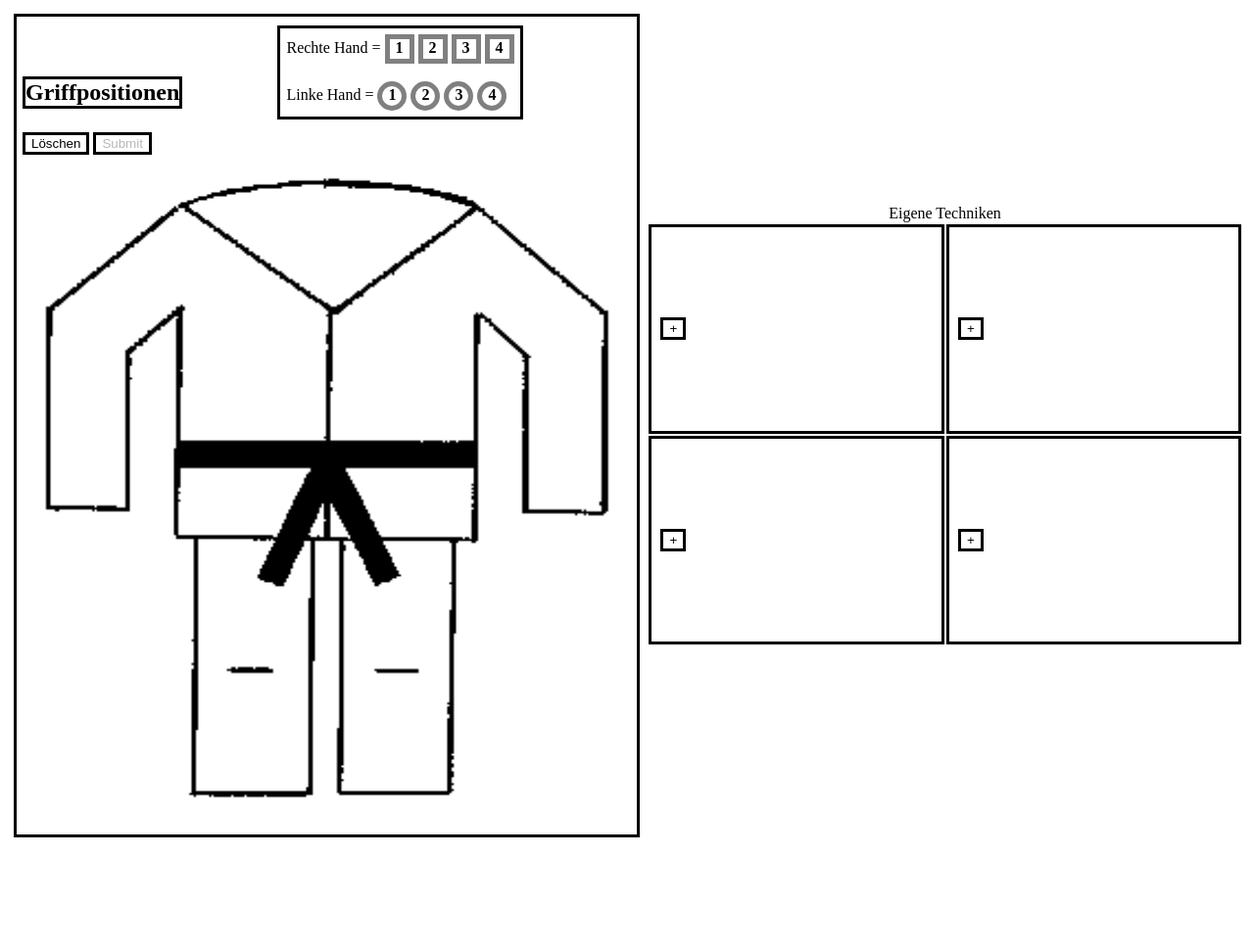
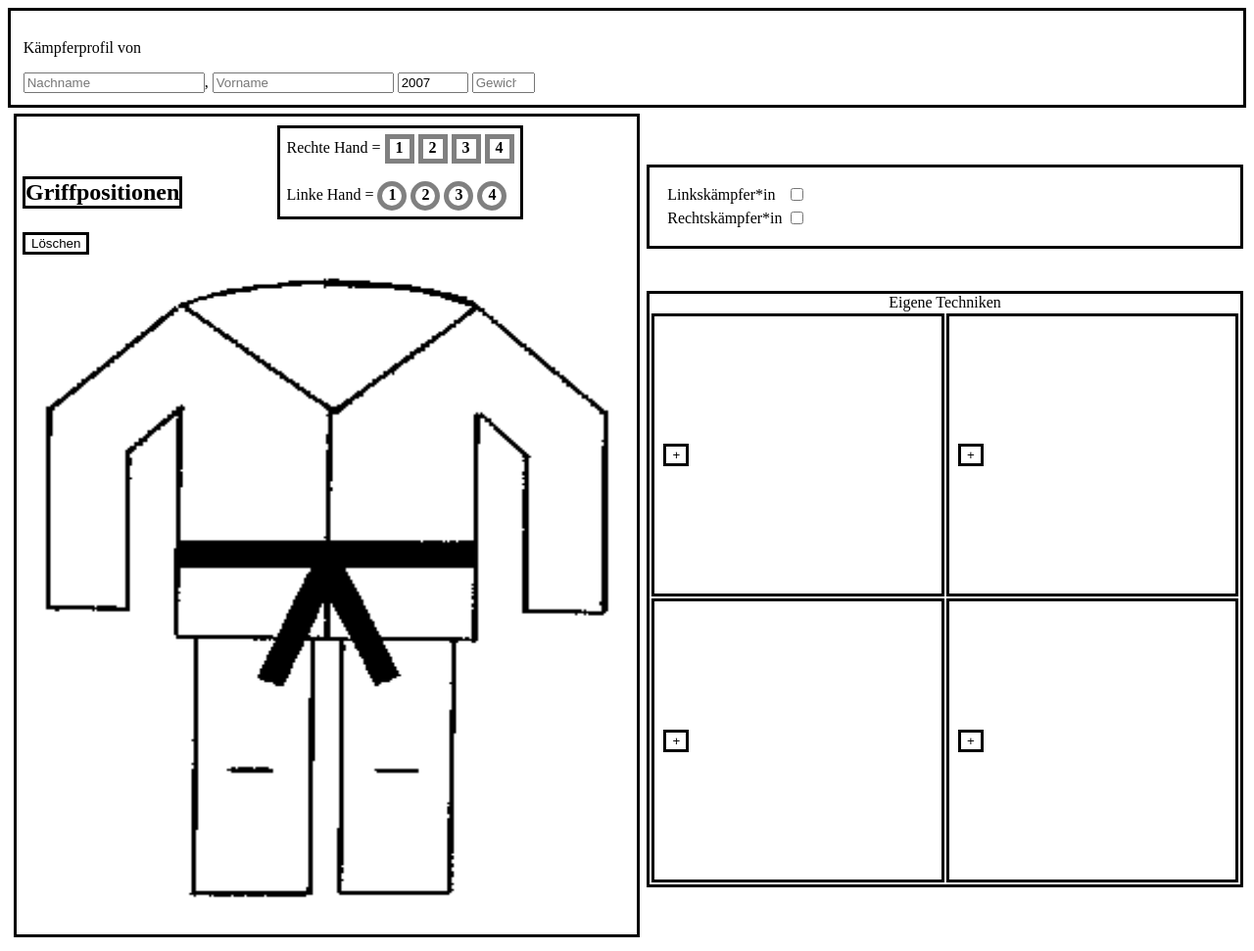
Before and after one commit to technicfan/judo_profiles, a Django app: page /new in a window 1280 px wide. Shown: the whole page at 98% size. Before the commit the page ends 855 px from the top, so only its background shows below. Run offline with Django 5.2, Linux system fonts and the light colour scheme; the visitor is signed in with stand-in values (Sample User, id 1); data that the repository does not hold is empty.

Commit message:
fix form

```diff
--- a/judo_profiles/main/static/script/positions.js
+++ b/judo_profiles/main/static/script/positions.js
@@ -1,6 +1,9 @@
+// disable submitting for unwanted buttons
+document.querySelectorAll("button").forEach(button => { button.addEventListener("click", event => { event.preventDefault() }) })
+
 // Own Techniques
-let own1 = 0, own2 = 0, own3 = 0, own4 = 0;
-const techniques = $("#hidden_thing").html()
+let own1 = 1, own2 = 1, own3 = 1, own4 = 1;
+const techniques = $("#hidden_techniques").html()
 
 function add_own(field){
     switch(field){
@@ -17,7 +20,7 @@ function add_own(field){
             number = own4
             break
     }
-    if (number < 3){
+    if (number <= 3){
         own_technique_html = `
         <div class="own_technique" id="own` + field + "_" + number + `">
             <select id="own` + field + "_" + "d" + number + `" class="direction">
@@ -41,20 +44,15 @@ function add_own(field){
                 <option value="T">Training</option>
                 <option value="Z">zu lernen</option>
             </select>
-            <button onclick="remove_own(` + field + ", " + number + `)">Löschen</button>
+            <button onclick="remove_own(` + field + ", " + number + `)" class="dont_submit">Löschen</button>
         </div>
         `
 
         $("#own" + field).append(own_technique_html)
         for (let i = 0; i < positions.length; i++) {
             let position = positions.item(i)
-            if (position.className[0] == "l"){
-                side = "left"
-            } else {
-                side = "right"
-            }
             if (position.style.display == "flex"){
-                $("." + side).append(
+                $("#" + "own" + field + "_" + "p" + position.className[0] + number).append(
                     '<option value="' + position.className.slice(-1) + '">' + position.className.slice(-1) + '</option>'
                 )
             }
@@ -128,16 +126,18 @@ function mouseDownDoc(e){
 function mouseDownImg(e){
     if (move != null){
         move.style.display = "flex"
-        placeRelative(move, (e.clientY + window.scrollY - move.clientHeight / 2 - image.offsetTop) / image.clientHeight,
-                        (e.clientX + window.scrollX - move.clientWidth / 2 - image.offsetLeft) / image.clientWidth)
+        placeRelative(move, (e.clientY - move.clientHeight / 2 - image.getBoundingClientRect().top) / image.clientHeight,
+                        (e.clientX - move.clientWidth / 2 - image.getBoundingClientRect().left) / image.clientWidth)
         if (move.className[0] == "l"){
             side = "left"
         } else {
             side = "right"
         }
-        if ($("." + side).find("[value='" + move.className.slice(-1) + "']").text() == ""){
-            $("." + side).append('<option value="' + move.className.slice(-1) + '">' + move.className.slice(-1) + '</option>')
-        }
+        document.querySelectorAll("." + side).forEach(select => {
+            if ($("#" + select.id).find("[value='" + move.className.slice(-1) + "']").text() == ""){
+                $("#" + select.id).append('<option value="' + move.className.slice(-1) + '">' + move.className.slice(-1) + '</option>')
+            }
+        })
         move.addEventListener("mousedown", mouseDownPos)
     }
 }
@@ -173,16 +173,16 @@ function mouseDownPos(e){
 
 function mouseMovePos(e){
     if (move != null){
-        if (e.clientX <= image.offsetLeft - window.scrollX + image.offsetWidth && e.clientX >= image.offsetLeft - window.scrollX){
+        if (e.clientX <= image.getBoundingClientRect().left + image.offsetWidth && e.clientX >= image.getBoundingClientRect().left){
             newX = startX - e.clientX
             startX = e.clientX
         }
-        if (e.clientY <= image.offsetTop - window.scrollY + image.clientHeight && e.clientY >= image.offsetTop - window.scrollY){
+        if (e.clientY <= image.getBoundingClientRect().top + image.clientHeight && e.clientY >= image.getBoundingClientRect().top){
             newY = startY - e.clientY
             startY = e.clientY
         }
-        placeRelative(move, (move.offsetTop - newY - image.offsetTop) / image.clientHeight,
-                        (move.offsetLeft - newX - image.offsetLeft) / image.clientWidth)
+        placeRelative(move, (move.getBoundingClientRect().top - newY - image.getBoundingClientRect().top) / image.clientHeight,
+                        (move.getBoundingClientRect().left - newX - image.getBoundingClientRect().left) / image.clientWidth)
     }
 }
 
@@ -193,7 +193,7 @@ function mouseUpPos(e){
     }
 }
 
-function placeRelative(object, relativeY, relativeX, change = true){
+function placeRelative(object, relativeY, relativeX){
     borderWidth = parseInt(window.getComputedStyle(object).borderWidth)
     maxY = 1 - (object.clientHeight + 2 * borderWidth) / image.clientHeight
     maxX = 1 - (object.clientWidth + 2 * borderWidth) / image.clientWidth
@@ -209,17 +209,16 @@ function placeRelative(object, relativeY, relativeX, change = true){
         relativeX = 0
     }
 
-    object.style.top = relativeY * image.clientHeight + image.offsetTop + "px"
-    object.style.left = relativeX * image.clientWidth + image.offsetLeft + "px"
+    console.log(window.scrollY)
+    console.log(relativeX, relativeY)
 
-    if (change){
-        document.getElementById("submit").disabled = false
-    }
+    object.style.top = relativeY * image.clientHeight + image.getBoundingClientRect().top + window.scrollY + "px"
+    object.style.left = relativeX * image.clientWidth + image.getBoundingClientRect().left + window.scrollX + "px"
 }
 
 function getRelative(object){
-    y = (parseInt(object.style.top) - image.offsetTop) / image.clientHeight
-    x = (parseInt(object.style.left) - image.offsetLeft) / image.clientWidth
+    y = (parseInt(object.style.top) - image.getBoundingClientRect().top - window.scrollY) / image.clientHeight
+    x = (parseInt(object.style.left) - image.getBoundingClientRect().left - window.scrollX) / image.clientWidth
 
     return [y, x]
 }
@@ -249,7 +248,7 @@ function delClick(){
     }
 }
 
-function submit(){
+function submit_positions(){
     pos = []
     for (let i = 0; i < positions.length; i++) {
         if (positions.item(i).style.display == "flex"){
--- a/judo_profiles/main/templates/positions.html
+++ b/judo_profiles/main/templates/positions.html
@@ -84,17 +84,58 @@
             border-color: black;
             border-style: solid;
             padding: .25cm;
-            height: 5cm;
+            height: 7cm;
             width: 15cm;
         }
-        #hidden_thing {
+        .own_technique {
+            padding: 2%;
+        }
+        #own_container {
+            border-width: 3px;
+            border-color: black;
+            border-style: solid;
+        }
+        #side_container {
+            border-width: 3px;
+            border-color: black;
+            border-style: solid;
+            margin-bottom: 7%;
+            padding: 2.5%;
+        }
+        #general_container {
+            border-width: 3px;
+            border-color: black;
+            border-style: solid;
+            padding: 1%;
+        }
+        label {
+            -moz-user-select: none;
+            -webkit-user-select: none;
+            -ms-user-select: none;
+            user-select: none;
+        }
+        .hidden {
             display: none;
         }
     </style>
     <script src="https://code.jquery.com/jquery-3.7.1.js"></script>
     <body>
+        <div id="hidden_container" class="hidden">
+            <select id="hidden_techniques" class="hidden">
+                {% for t in techniques %}
+                    <option value="{{ t.id }}">{{ t.name }}</option>
+                {% endfor %}
+            </select>
+        </div>
         <form method="post">
             {% csrf_token %}
+            <div id="general_container">
+                <p id="title">Kämpferprofil von</p>
+                <input type="text" placeholder="Nachname">,
+                <input type="text" placeholder="Vorname">
+                <input type="number" min="1900" max="2099" step="1" value="2007" placeholder="Jahrgang">
+                <input type="number" min="30" max="200" step="1" placeholder="Gewicht (kg)">
+            </div>
             <table id="main">
                 <tr>
                     <td>
@@ -117,7 +158,6 @@
                                 </div>
                                 <br>
                                 <button id="delete" onclick="delClick()">Löschen</button>
-                                <button id="submit" onclick="submit()" disabled autocomplete="off">Submit</button>
                                 <div id="image_container">
                                     <img src="{% static "images/image.png" %}" id="image">
                                     <div class="r move position 1" id="pR1">1</div>
@@ -133,11 +173,25 @@
                         </div>
                     </td>
                     <td>
-                        <select id="hidden_thing">
-                            {% for t in techniques %}
-                                <option value="{{ t.id }}">{{ t.name }}</option>
-                            {% endfor %}
-                        </select>
+                        <div id="side_container">
+                            <table id="side_table">
+                                <tr>
+                                    <td>
+                                        <label for="side_left">Linkskämpfer*in</label>
+                                    </td>
+                                    <td>
+                                        <input type="checkbox" id="side_left" value="L">
+                                    </td>
+                                </tr>
+                                    <td>
+                                        <label for="side_right">Rechtskämpfer*in</label>
+                                    </td>
+                                    <td>
+                                        <input type="checkbox" id="side_right" value="R">
+                                    </td>
+                            </table>
+                        </div>
+                        <div id="own_container">
                             <table id="own">
                                 <caption id="own_techniques">Eigene Techniken</caption>
                                 <tr>
@@ -157,6 +211,7 @@
                                     </td>
                                 </tr>
                             </table>
+                        </div>
                     </td>
                 </tr>
             </table>
```
Lines whose indentation alone changed are shown as unchanged.
